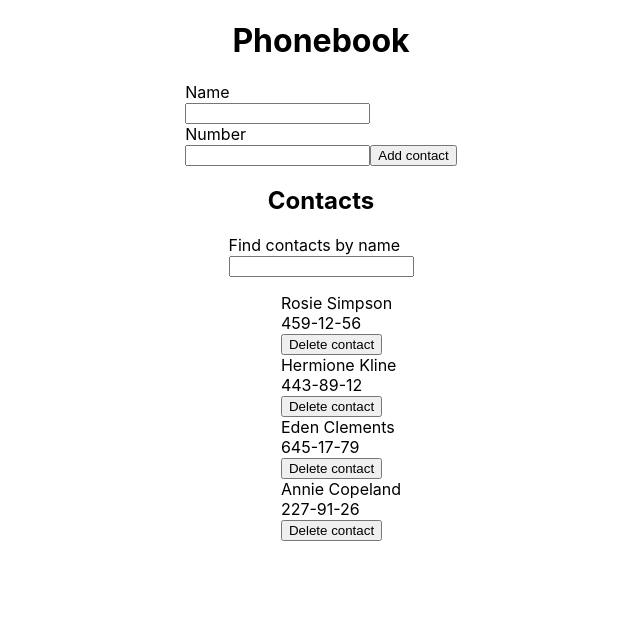
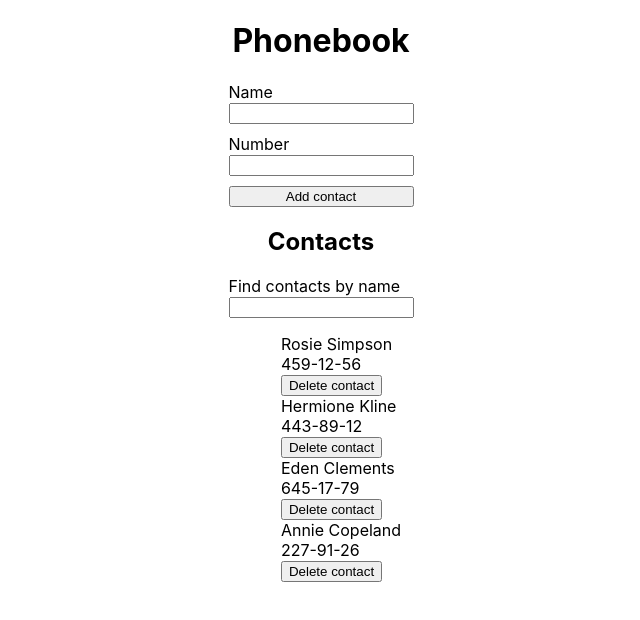
Before and after one commit to AlexeyZyukov/goit-react-hw-02-phonebook, a React (Create React App) app: page / in a window 1280 px wide. Shown: the top 620 px of the page, without its empty margins (339-979 px from the left). Built offline with nearby package versions, Linux system fonts and the light colour scheme.

Commit message:
update styles

```diff
--- a/src/components/Form/Form.js
+++ b/src/components/Form/Form.js
@@ -1,5 +1,6 @@
 import React, { Component } from 'react';
 import { v4 as uuidv4 } from 'uuid';
+import styles from '../styles.module.css';
 
 class Form extends Component {
   state = {
@@ -28,11 +29,11 @@ class Form extends Component {
   render() {
     const contactId = uuidv4();
     return (
-      <form className="form" onSubmit={this.handleSubmit}>
+      <form className={styles.form} onSubmit={this.handleSubmit}>
         <label>
           <p className="formLabel">Name </p>
           <input
-            className="formInput"
+            className={styles.formInput}
             id={contactId}
             type="text"
             name="name"
@@ -46,7 +47,7 @@ class Form extends Component {
         <label className="formLabel">
           <p className="formLabel"> Number</p>
           <input
-            className="formInput"
+            className={styles.formInput}
             id={contactId}
             type="tel"
             name="number"
--- a/src/components/styles.module.css
+++ b/src/components/styles.module.css
@@ -5,3 +5,12 @@
   justify-content: center;
   align-items: center;
 }
+
+.form {
+  display: flex;
+  flex-wrap: wrap;
+  flex-direction: column;
+}
+.formInput {
+  margin-bottom: 10px;
+}
```
